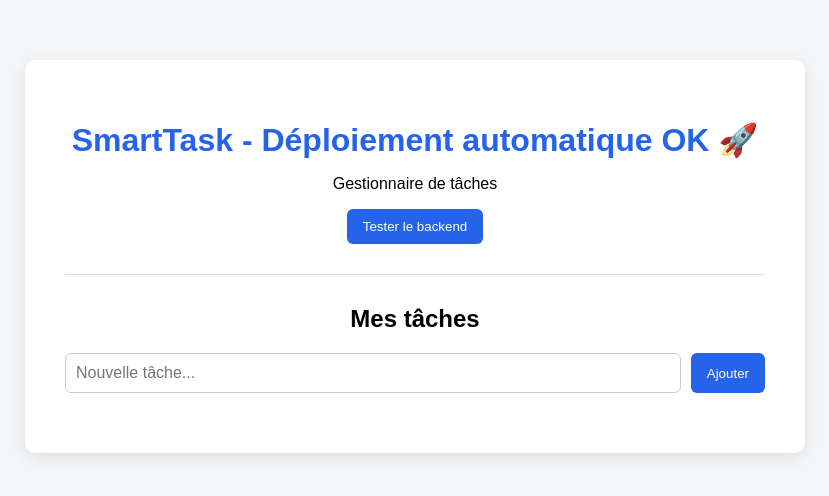
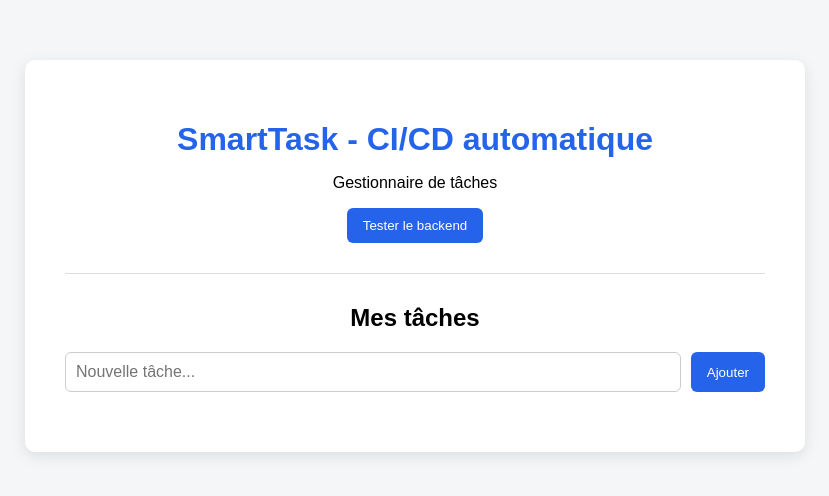
Before and after one commit to Djiby-Diallo/smarttask-devops, a plain HTML site: page frontend/index.html in a window 1280 px wide. Shown: the whole page, without its empty margins (225-1054 px from the left). Drawn offline with Linux system fonts and the light colour scheme; no server answers.

Commit message:
Test CI/CD automatique

```diff
--- a/frontend/index.html
+++ b/frontend/index.html
@@ -9,7 +9,7 @@
 <body>
 
     <div class="container">
-        <h1>SmartTask - Déploiement automatique OK 🚀</h1>
+        <h1>SmartTask - CI/CD automatique</h1>
         <p>Gestionnaire de tâches</p>
 
         <button id="checkBackend">Tester le backend</button>
```
